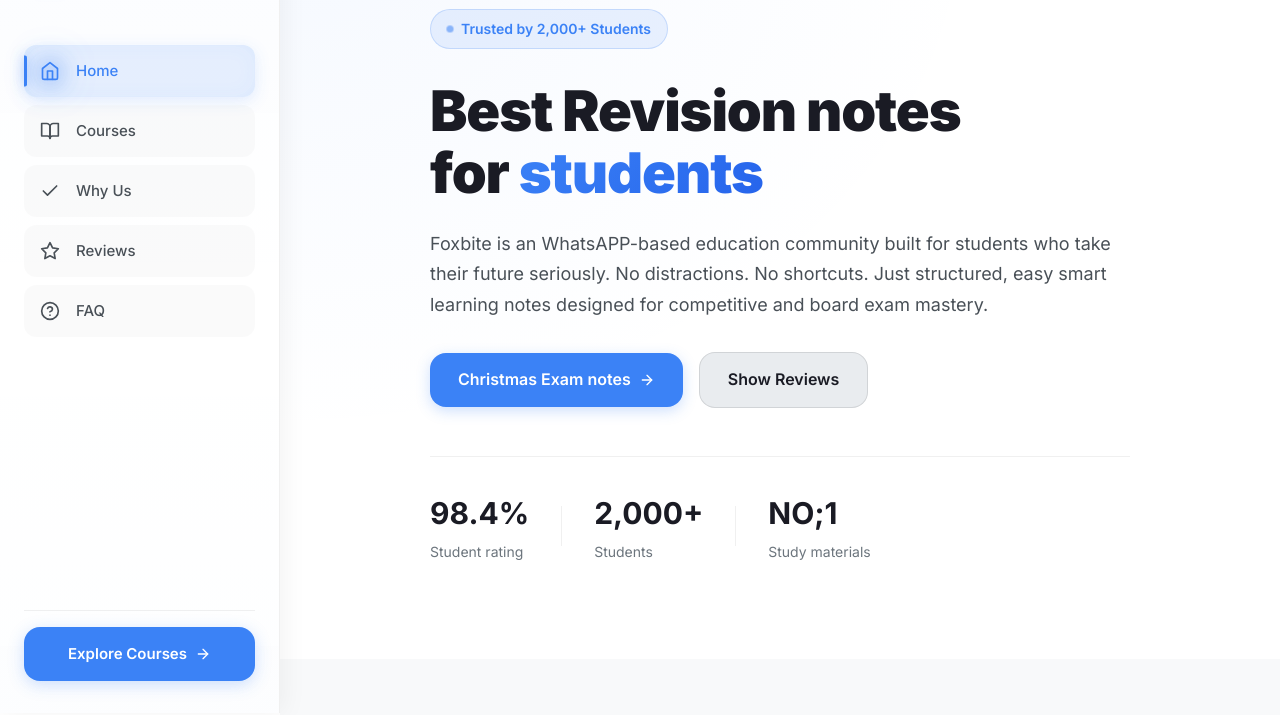
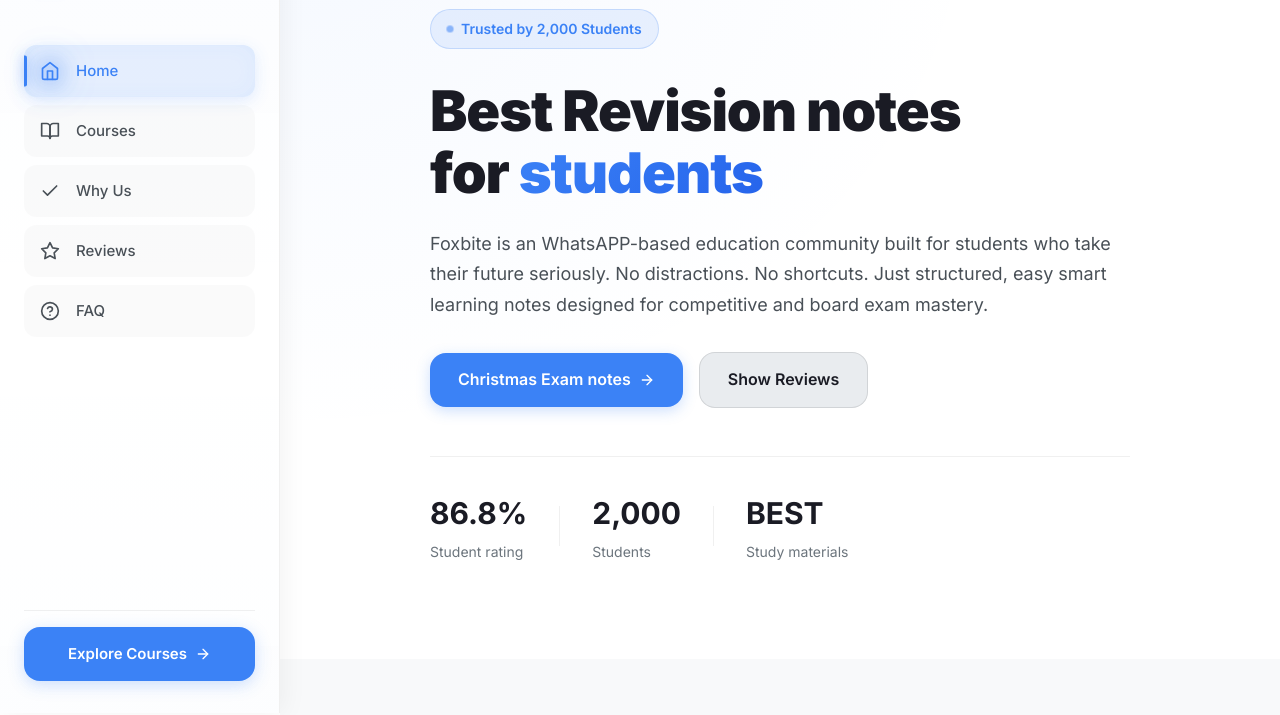
Before and after one commit to foxbitelearn/foxbite, a plain HTML site: page index.html in a window 1280 px wide. Shown: the part 87-802 px from the top of the page. Drawn offline with Linux system fonts and the light colour scheme.

Commit message:
Add files via upload

```diff
--- a/index.html
+++ b/index.html
@@ -132,7 +132,7 @@
 
                 <div class="hero-badge">
                     <span class="badge-dot"></span>
-                    <span>Trusted by 2,000+ Students</span>
+                    <span>Trusted by 2,000 Students</span>
                 </div>
 
                 <h1 class="hero-title">
@@ -159,17 +159,17 @@
 
                 <div class="hero-stats">
                     <div class="stat-item">
-                        <div class="stat-value">98.4%</div>
+                        <div class="stat-value">86.8%</div>
                         <div class="stat-label">Student rating</div>
                     </div>
                     <div class="stat-divider"></div>
                     <div class="stat-item">
-                        <div class="stat-value">2,000+</div>
+                        <div class="stat-value">2,000</div>
                         <div class="stat-label">Students</div>
                     </div>
                     <div class="stat-divider"></div>
                     <div class="stat-item">
-                        <div class="stat-value">NO;1</div>
+                        <div class="stat-value">BEST</div>
                         <div class="stat-label">Study materials</div>
                     </div>
                 </div>
```
